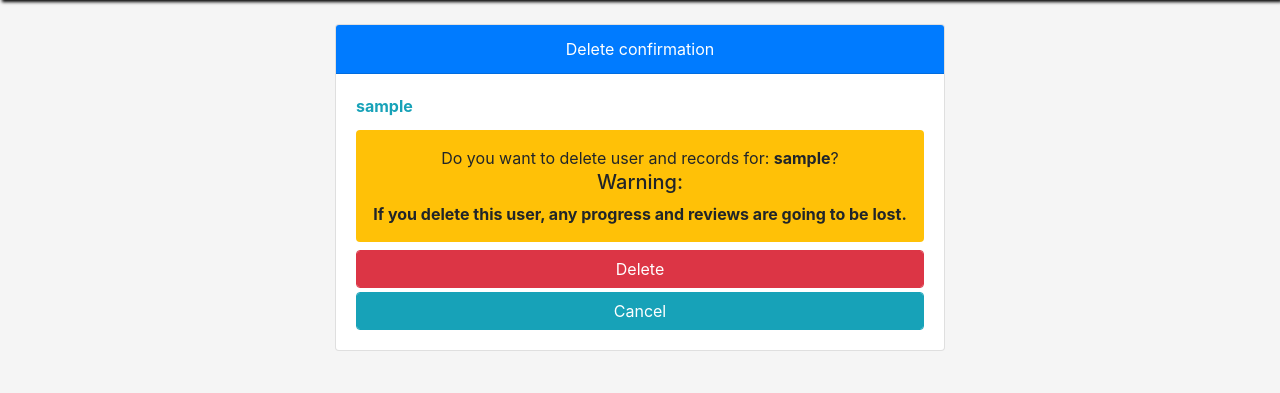
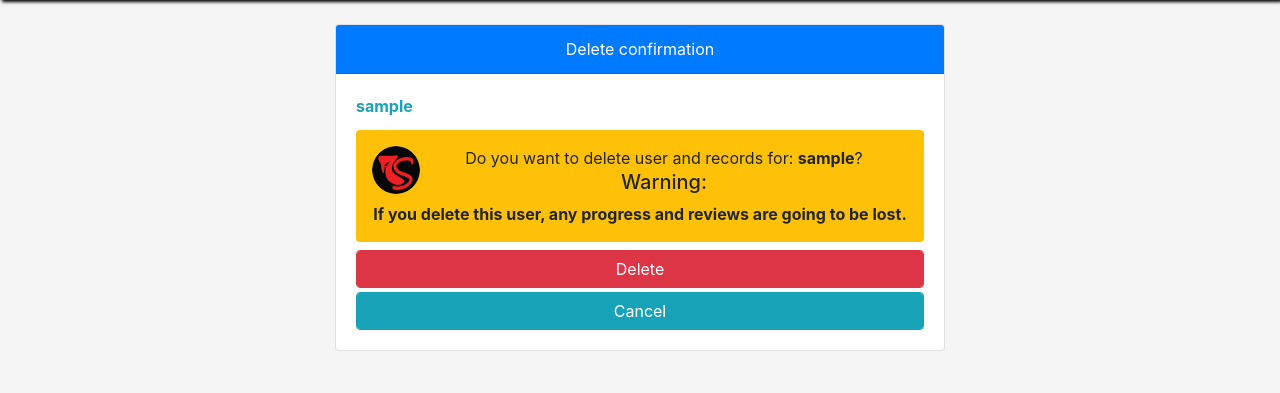
Before and after one commit to alfcomputacion/dj-vue-project, a Django app: template templates/users/customuser_confirm_delete.html in a window 1280 px wide. Shown: the part 56-449 px from the top of the page. Run offline with Django 4.2, Linux system fonts and the light colour scheme; the template is opened without the code that fills it: values that come from a table or form of the project are taken from there, others are empty; the visitor is signed in with stand-in values (Sample User, id 1); data comes from the database, SQL or seed files in the repository.

Commit message:
avatar on confirm delete

```diff
--- a/templates/users/customuser_confirm_delete.html
+++ b/templates/users/customuser_confirm_delete.html
@@ -1,5 +1,6 @@
 {% extends '_base.html' %}
 
+{% load static %}
 {% block title %}Delete Confirm{% endblock %}
 
 {% block main %}
@@ -8,11 +9,18 @@
         <div class="card m-auto mb-3">
             <div class="card-header bg-primary text-white text-center">Delete confirmation</div>
             <div class="card-body">
+
                 <div class="card-title text-info"><strong>{{object.username}}</strong></div>
                 <div class="card-text">
                     <form  action="" method="post">
                         {% csrf_token %}
                         <div class="bg-warning p-3 mb-2 text-center rounded">
+                            {% if object.avatar %}
+                            <img src="{{object.avatar.url}}" alt="avatar"
+                            style="width: 5rem; height: 5rem; border-radius: 50%; float: left;margin-right: 1rem;">
+                            {% else %}
+                            <img src="{% static 'images/logo.png' %}" alt="logo" style="width: 3rem;height: 3rem; border-radius: 50%; float: left;">
+                          {% endif %}
                             Do you want to delete user and records for: <strong>{{ object.username}}</strong>?
                             <strong><h5> Warning:</h5> If you delete this user, any progress and reviews are going to be lost.</strong>
                         </div>
```
